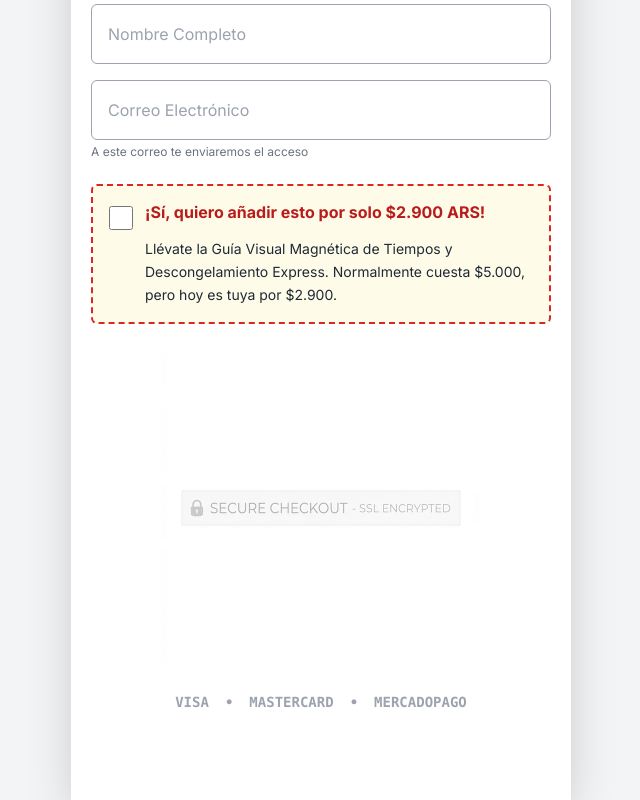
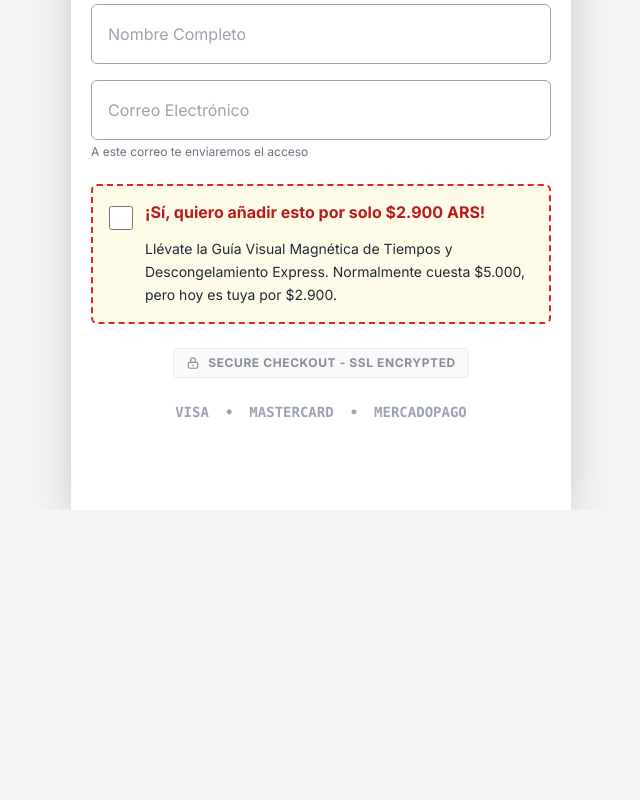
Before and after one commit to juancuestaviloch/landing-airfryer, a plain HTML site: page index.html in a window 1280 px wide. Shown: the part 4557-5357 px from the top of the page, without its empty margins (319-959 px from the left). After the commit the page ends 5067 px from the top, so only its background shows below. Drawn offline with nearby package versions, Linux system fonts and the light colour scheme; a script that the page names is missing.

Commit message:
style: replace image SSL badge with pure HTML for perfect spacing

```diff
--- a/index.html
+++ b/index.html
@@ -234,10 +234,14 @@
                 </p>
             </div>
 
-            <!-- Sello de Confianza SSL -->
+            <!-- Sello de Confianza SSL (Puro HTML para espaciado perfecto) -->
             <div class="flex justify-center mb-6">
-                <!-- Sello SSL Minimalista Actualizado -->
-                <img src="assets/secure_checkout.png" alt="Sello de Seguridad SSL" class="max-w-[320px] h-auto opacity-70 grayscale hover:opacity-100 transition-opacity">
+                <div class="inline-flex items-center space-x-2 border border-gray-200 bg-gray-50 px-3 py-1.5 rounded text-gray-500 opacity-80">
+                    <svg xmlns="http://www.w3.org/2000/svg" class="h-3.5 w-3.5" fill="none" viewBox="0 0 24 24" stroke="currentColor" stroke-width="2">
+                        <path stroke-linecap="round" stroke-linejoin="round" d="M12 15v2m-6 4h12a2 2 0 002-2v-6a2 2 0 00-2-2H6a2 2 0 00-2 2v6a2 2 0 002 2zm10-10V7a4 4 0 00-8 0v4h8z" />
+                    </svg>
+                    <span class="text-[10px] sm:text-xs font-semibold uppercase tracking-wider">Secure Checkout - SSL Encrypted</span>
+                </div>
             </div>
 
             <!-- Contenedor Seguro de Mercado Pago -->
```
